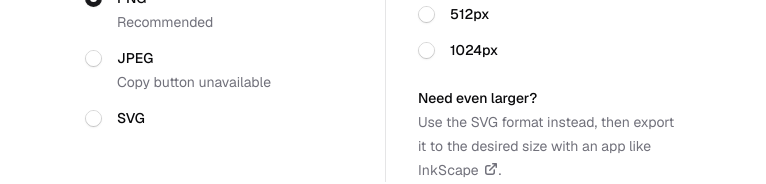
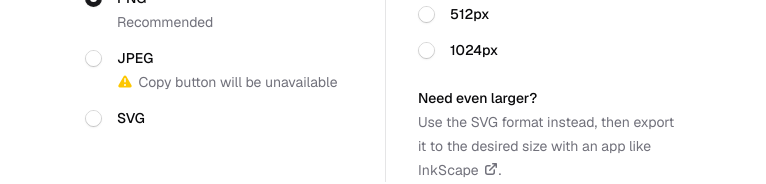
Before and after one commit to micah-yeager/qr-generator, a Next.js app: page / in a window 1280 px wide. Shown: the part 899-1083 px from the top of the page, without its empty margins (255-1021 px from the left). Built offline with nearby package versions, Linux system fonts and the light colour scheme.

Commit message:
feat: make JPEG image copy limitations more clear

```diff
--- a/src/app/page.tsx
+++ b/src/app/page.tsx
@@ -1,6 +1,7 @@
 "use client"
 
 import ArrowTopRightOnSquareIcon from "@heroicons/react/16/solid/ArrowTopRightOnSquareIcon"
+import ExclamationTriangleIcon from "@heroicons/react/16/solid/ExclamationTriangleIcon"
 import ArrowDownTrayIcon from "@heroicons/react/24/solid/ArrowDownTrayIcon"
 import ClipboardDocumentIcon from "@heroicons/react/24/solid/ClipboardDocumentIcon"
 import CodeBracketIcon from "@heroicons/react/24/solid/CodeBracketIcon"
@@ -36,7 +37,18 @@ const BORDER_RATIO = 3 / 64
 
 const FORMATS = new Map([
   ["image/png", { label: "PNG", notes: "Recommended" }],
-  ["image/jpeg", { label: "JPEG", notes: "Copy button unavailable" }],
+  [
+    "image/jpeg",
+    {
+      label: "JPEG",
+      notes: (
+        <>
+          <ExclamationTriangleIcon className="inline-block mb-0.5 me-0.5 size-4 text-yellow-400 dark:text-yellow-500" />{" "}
+          Copy button will be unavailable
+        </>
+      ),
+    },
+  ],
   ["image/svg+xml", { label: "SVG" }],
 ] as const) satisfies Map<
   string,
```
